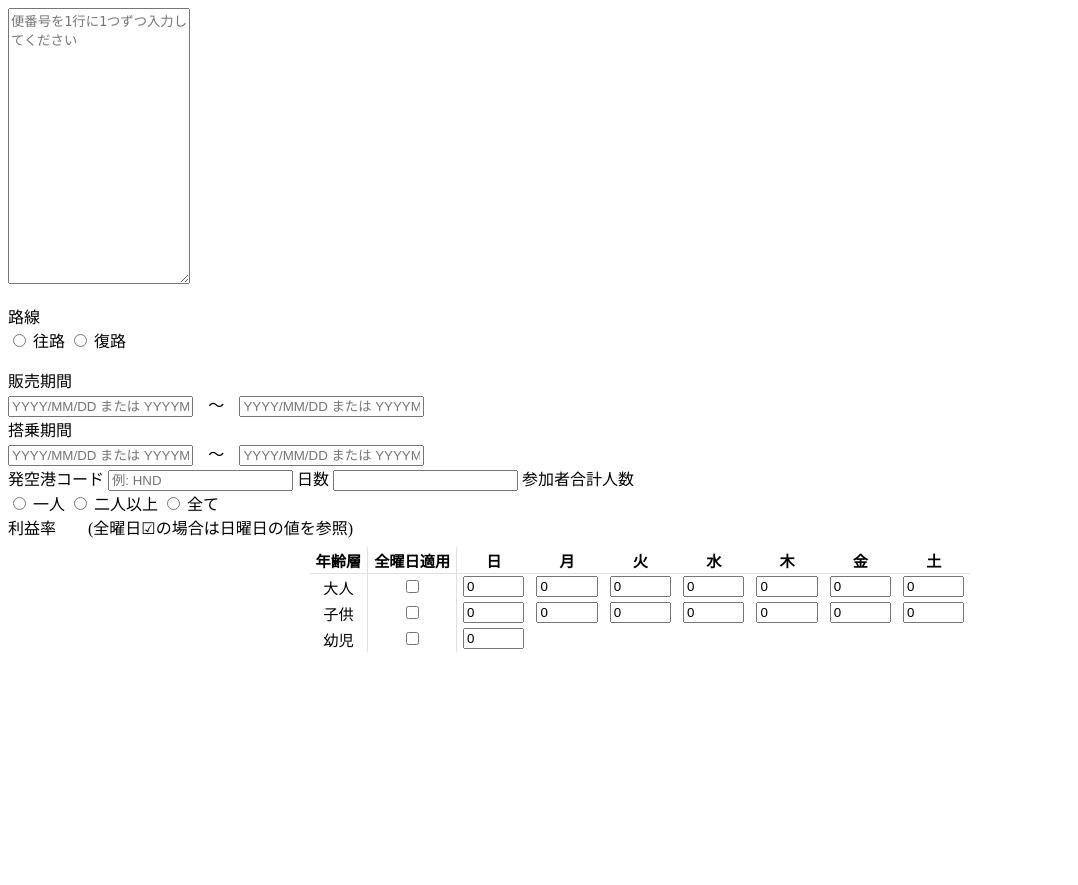
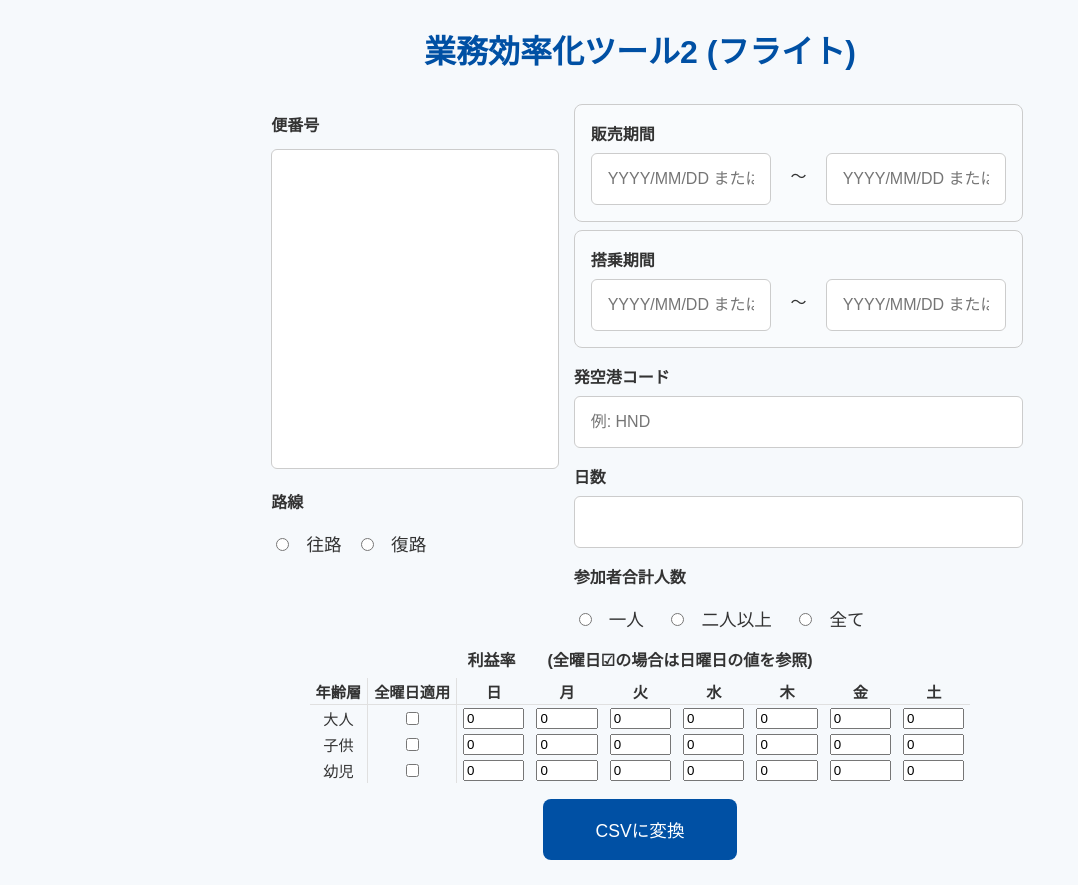
Before and after one commit to mizki15/legendary-pancake, a Flask app: page /work_optimize2 in a window 1280 px wide. Shown: the whole page, without its empty margins (0-1078 px from the left). Before the commit the page ends 652 px from the top, so only its background shows below. Run offline with Flask 3, Linux system fonts and the light colour scheme.

Commit message:
Update work_optimize2.html

```diff
--- a/templates/work_optimize2.html
+++ b/templates/work_optimize2.html
@@ -1,5 +1,19 @@
 <!DOCTYPE html>
-                <textarea class="lefttext" name="flight_number" rows="18" placeholder="便番号を1行に1つずつ入力してください"></textarea>
+<html lang="ja">
+<head>
+    <meta charset="UTF-8" />
+    <title>業務効率化ツール2 (フライト)</title>
+    <link rel="stylesheet" href="{{ url_for('static', filename='css/work_optimization_style2.css', q='20250705120') }}">
+</head>
+<body>
+    <h1>業務効率化ツール2 (フライト)</h1>
+
+    <!-- action を Blueprint の convert に向ける -->
+    <form action="{{ url_for('work_optimize2.convert') }}" method="post">
+        <div class="main-grid">
+            <div class="left-half">
+                <label>便番号</label>
+                <textarea class ="lefttext" name="flight_number" rows="18" required></textarea>
 
                 <label style="margin-top:1em; display:block;">路線</label>
                 <div class="route-horizontal" style="margin-bottom:1em;">
@@ -12,26 +26,26 @@
                 <div class="flight-period-box">
                     <label>販売期間</label>
                     <div class="flight-period-inline">
-                        <input type="text" name="sale_from" placeholder="YYYY/MM/DD または YYYYMMDD">
+                        <input type="text" name="sale_from" placeholder="YYYY/MM/DD または YYYYMMDD" required>
                         <span style="margin:0 0.7em;">～</span>
-                        <input type="text" name="sale_to" placeholder="YYYY/MM/DD または YYYYMMDD">
+                        <input type="text" name="sale_to" placeholder="YYYY/MM/DD または YYYYMMDD" required>
                     </div>
                 </div>
 
                 <div class="flight-period-box">
                     <label>搭乗期間</label>
                     <div class="flight-period-inline">
-                        <input type="text" name="flight_from" placeholder="YYYY/MM/DD または YYYYMMDD">
+                        <input type="text" name="flight_from" placeholder="YYYY/MM/DD または YYYYMMDD" required>
                         <span style="margin:0 0.7em;">～</span>
-                        <input type="text" name="flight_to" placeholder="YYYY/MM/DD または YYYYMMDD">
+                        <input type="text" name="flight_to" placeholder="YYYY/MM/DD または YYYYMMDD" required>
                     </div>
                 </div>
 
                 <label>発空港コード</label>
-                <input type="text" name="airport" placeholder="例: HND">
+                <input type="text" name="airport" placeholder="例: HND" required>
 
                 <label>日数</label>
-                <input class="day-input" min="1" type="number" name="day">
+                <input class="day-input" min="1" type="number" name="day" required>
 
                 <label>参加者合計人数</label>
                 <div class="radio-group-horizontal">
@@ -64,29 +78,70 @@
                         <!-- 大人 -->
                         <tr>
                             <td style="padding:2px 6px; border-right: 1.5px solid #e0e0e0;">大人</td>
-                        <td style="padding:2px 6px; border-right: 1.5px solid #e0e0e0;"><input type="checkbox" name="adult_allweek" value="1"></td>
-                        <td style="padding:2px 6px;"><input type="number" name="adult_sun" min="0" step="1" value="0" style="width:4em;"></td>
-                        <td style="padding:2px 6px;"><input type="number" name="adult_mon" min="0" step="1" value="0" style="width:4em;"></td>
-                        <td style="padding:2px 6px;"><input type="number" name="adult_tue" min="0" step="1" value="0" style="width:4em;"></td>
-                        <td style="padding:2px 6px;"><input type="number" name="adult_wed" min="0" step="1" value="0" style="width:4em;"></td>
-                        <td style="padding:2px 6px;"><input type="number" name="adult_thu" min="0" step="1" value="0" style="width:4em;"></td>
-                        <td style="padding:2px 6px;"><input type="number" name="adult_fri" min="0" step="1" value="0" style="width:4em;"></td>
-                        <td style="padding:2px 6px;"><input type="number" name="adult_sat" min="0" step="1" value="0" style="width:4em;"></td>
+                            <!-- checkbox value を "1" にする -->
+                            <td style="padding:2px 6px; border-right: 1.5px solid #e0e0e0;">
+                                <input type="checkbox" name="profit_adult_allweek" value="1">
+                            </td>
+                            <!-- profit_adult[] を 7 個配置（順序: 日,月,火,水,木,金,土） -->
+                            <td style="padding:2px 6px;"><input type="number" name="profit_adult[]" min="0" step="1" value="0" style="width:4em;"></td>
+                            <td style="padding:2px 6px;"><input type="number" name="profit_adult[]" min="0" step="1" value="0" style="width:4em;"></td>
+                            <td style="padding:2px 6px;"><input type="number" name="profit_adult[]" min="0" step="1" value="0" style="width:4em;"></td>
+                            <td style="padding:2px 6px;"><input type="number" name="profit_adult[]" min="0" step="1" value="0" style="width:4em;"></td>
+                            <td style="padding:2px 6px;"><input type="number" name="profit_adult[]" min="0" step="1" value="0" style="width:4em;"></td>
+                            <td style="padding:2px 6px;"><input type="number" name="profit_adult[]" min="0" step="1" value="0" style="width:4em;"></td>
+                            <td style="padding:2px 6px;"><input type="number" name="profit_adult[]" min="0" step="1" value="0" style="width:4em;"></td>
                         </tr>
+
                         <!-- 子供 -->
                         <tr>
                             <td style="padding:2px 6px; border-right: 1.5px solid #e0e0e0;">子供</td>
-                        <td style="padding:2px 6px; border-right: 1.5px solid #e0e0e0;"><input type="checkbox" name="child_allweek" value="1"></td>
-                        <td style="padding:2px 6px;"><input type="number" name="child_sun" min="0" step="1" value="0" style="width:4em;"></td>
-                        <td style="padding:2px 6px;"><input type="number" name="child_mon" min="0" step="1" value="0" style="width:4em;"></td>
-                        <td style="padding:2px 6px;"><input type="number" name="child_tue" min="0" step="1" value="0" style="width:4em;"></td>
-                        <td style="padding:2px 6px;"><input type="number" name="child_wed" min="0" step="1" value="0" style="width:4em;"></td>
-                        <td style="padding:2px 6px;"><input type="number" name="child_thu" min="0" step="1" value="0" style="width:4em;"></td>
-                        <td style="padding:2px 6px;"><input type="number" name="child_fri" min="0" step="1" value="0" style="width:4em;"></td>
-                        <td style="padding:2px 6px;"><input type="number" name="child_sat" min="0" step="1" value="0" style="width:4em;"></td>
+                            <td style="padding:2px 6px; border-right: 1.5px solid #e0e0e0;">
+                                <input type="checkbox" name="profit_child_allweek" value="1">
+                            </td>
+                            <td style="padding:2px 6px;"><input type="number" name="profit_child[]" min="0" step="1" value="0" style="width:4em;"></td>
+                            <td style="padding:2px 6px;"><input type="number" name="profit_child[]" min="0" step="1" value="0" style="width:4em;"></td>
+                            <td style="padding:2px 6px;"><input type="number" name="profit_child[]" min="0" step="1" value="0" style="width:4em;"></td>
+                            <td style="padding:2px 6px;"><input type="number" name="profit_child[]" min="0" step="1" value="0" style="width:4em;"></td>
+                            <td style="padding:2px 6px;"><input type="number" name="profit_child[]" min="0" step="1" value="0" style="width:4em;"></td>
+                            <td style="padding:2px 6px;"><input type="number" name="profit_child[]" min="0" step="1" value="0" style="width:4em;"></td>
+                            <td style="padding:2px 6px;"><input type="number" name="profit_child[]" min="0" step="1" value="0" style="width:4em;"></td>
                         </tr>
+
                         <!-- 幼児 -->
                         <tr>
                             <td style="padding:2px 6px; border-right: 1.5px solid #e0e0e0;">幼児</td>
-                        <td style="padding:2px 6px; border-right: 1.5px solid #e0e0e0;"><input type="checkbox" name="infant_allweek" value="1"></td>
-                        <td style="padding:2px 6px;"><input type="number" name="infant_sun" min="0" step="1" value="0" style="width:4em;"></td>
+                            <td style="padding:2px 6px; border-right: 1.5px solid #e0e0e0;">
+                                <input type="checkbox" name="profit_infant_allweek" value="1">
+                            </td>
+                            <td style="padding:2px 6px;"><input type="number" name="profit_infant[]" min="0" step="1" value="0" style="width:4em;"></td>
+                            <td style="padding:2px 6px;"><input type="number" name="profit_infant[]" min="0" step="1" value="0" style="width:4em;"></td>
+                            <td style="padding:2px 6px;"><input type="number" name="profit_infant[]" min="0" step="1" value="0" style="width:4em;"></td>
+                            <td style="padding:2px 6px;"><input type="number" name="profit_infant[]" min="0" step="1" value="0" style="width:4em;"></td>
+                            <td style="padding:2px 6px;"><input type="number" name="profit_infant[]" min="0" step="1" value="0" style="width:4em;"></td>
+                            <td style="padding:2px 6px;"><input type="number" name="profit_infant[]" min="0" step="1" value="0" style="width:4em;"></td>
+                            <td style="padding:2px 6px;"><input type="number" name="profit_infant[]" min="0" step="1" value="0" style="width:4em;"></td>
+                        </tr>
+
+                    </tbody>
+                </table>
+                </div>
+            </div>
+
+            <button type="submit">CSVに変換</button>
+        </div>
+    </form>
+
+<script>
+// 数値欄をクリックしたら全選択（従来の機能）
+document.addEventListener('DOMContentLoaded', function() {
+    document.querySelectorAll('input[type="number"]')
+        .forEach(function(input) {
+            input.addEventListener('focus', function(e) {
+                e.target.select();
+            });
+        });
+});
+</script>
+
+</body>
+</html>
```
Lines whose indentation alone changed are shown as unchanged.
